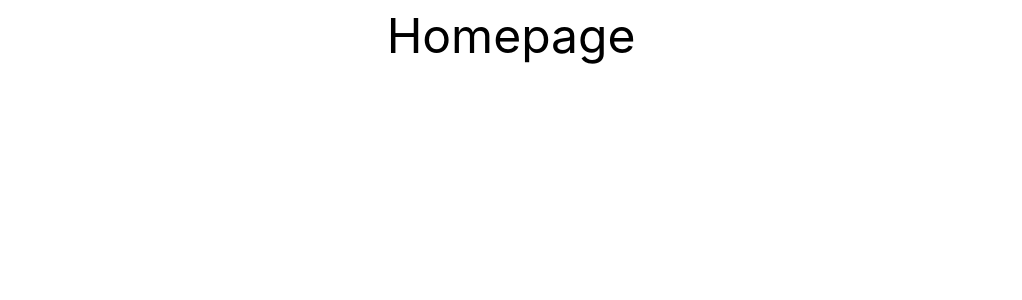
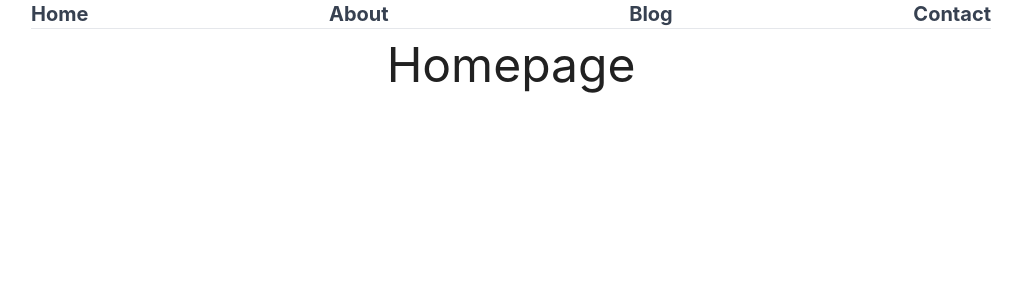
Before and after one commit to hughoreilly/Website, a Next.js app: page / in a window 1280 px wide. Shown: the top 300 px of the page, without its empty margins (129-1151 px from the left). Built offline with nearby package versions, Linux system fonts and the light colour scheme.

Commit message:
Added Nav Bar
Also added empty pages to connect to the nav bar

```diff
--- /dev/null
+++ b/components/layout.js
@@ -0,0 +1,12 @@
+import Head from 'next/head'
+
+export default function Layout({ children }) {
+    return (
+        <>
+            <Head>
+                <title>Hugh O'Reilly</title>
+            </Head>
+            <main>{children}</main>
+        </>
+    )
+}
--- /dev/null
+++ b/components/navbar.js
@@ -0,0 +1,23 @@
+import Link from 'next/link'
+
+export default function Navbar() {
+    return (
+        <div className={"text-gray-700 w-9/12 mx-auto"}>
+            <nav className="flex  font-bold text-xl justify-between">
+                <Link href="/">
+                    <a className={"ease-in duration-100 hover:text-hugh-black hover:scale-105"}>Home</a>
+                </Link>
+                <Link href="/about">
+                    <a className={"ease-in duration-100 hover:text-hugh-black hover:scale-105"}>About</a>
+                </Link>
+                <Link href="/blog">
+                    <a className={"ease-in duration-100 hover:text-hugh-black hover:scale-105"}>Blog</a>
+                </Link>
+                <Link href="/contact">
+                    <a className={"ease-in duration-100 hover:text-hugh-black hover:scale-105"}>Contact</a>
+                </Link>
+            </nav>
+            <hr></hr>
+        </div>
+    )
+}
--- a/package.json
+++ b/package.json
@@ -11,7 +11,8 @@
   "dependencies": {
     "next": "12.1.6",
     "react": "18.1.0",
-    "react-dom": "18.1.0"
+    "react-dom": "18.1.0",
+    "react-router-dom": "^6.3.0"
   },
   "devDependencies": {
     "autoprefixer": "^10.4.7",
--- a/pages/_app.js
+++ b/pages/_app.js
@@ -1,7 +1,9 @@
 import '../styles/globals.css'
 
 function MyApp({ Component, pageProps }) {
-  return <Component {...pageProps} />
+  const getLayout = Component.getLayout || ((page) => page)
+
+  return getLayout(<Component {...pageProps} />)
 }
 
 export default MyApp
--- /dev/null
+++ b/pages/about.js
@@ -0,0 +1,23 @@
+import Layout from '../components/layout'
+import Navbar from '../components/navbar'
+
+export default function About() {
+    return (
+        <section>
+            <div className={"text-hugh-black"}>
+                <h1 className="text-center">
+                    About
+                </h1>
+            </div>
+        </section>
+    )
+}
+
+About.getLayout = function getLayout(page) {
+    return (
+        <Layout>
+            <Navbar />
+            {page}
+        </Layout>
+    )
+}
--- /dev/null
+++ b/pages/blog.js
@@ -0,0 +1,24 @@
+import Layout from '../components/layout'
+import Navbar from '../components/navbar'
+
+
+export default function Blog() {
+    return (
+        <section>
+            <div className={"text-hugh-black"}>
+                <h1 className="text-center">
+                    Blog
+                </h1>
+            </div>
+        </section>
+    )
+}
+
+Blog.getLayout = function getLayout(page) {
+    return (
+            <Layout>
+                <Navbar />
+                {page}
+            </Layout>
+    )
+}
--- /dev/null
+++ b/pages/contact.js
@@ -0,0 +1,23 @@
+import Layout from '../components/layout'
+import Navbar from '../components/navbar'
+
+export default function Contact() {
+    return (
+        <section>
+            <div className={"text-hugh-black"}>
+                <h1 className="text-center">
+                    Contact
+                </h1>
+            </div>
+        </section>
+    )
+}
+
+Contact.getLayout = function getLayout(page) {
+    return (
+        <Layout>
+            <Navbar />
+            {page}
+        </Layout>
+    )
+}
--- a/pages/index.js
+++ b/pages/index.js
@@ -1,7 +1,25 @@
+import Layout from '../components/layout'
+import Navbar from '../components/navbar'
+
+
+
 export default function Home() {
   return (
-   <h1 className="text-center">
-     Homepage
-   </h1>
+      <section>
+          <div className={"text-hugh-black"}>
+              <h1 className="text-center">
+                  Homepage
+              </h1>
+          </div>
+      </section>
   )
 }
+
+Home.getLayout = function getLayout(page) {
+    return (
+        <Layout>
+            <Navbar />
+            {page}
+        </Layout>
+    )
+}
--- a/tailwind.config.js
+++ b/tailwind.config.js
@@ -4,7 +4,11 @@ module.exports = {
     "./components/**/*.{js,ts,jsx,tsx}",
   ],
   theme: {
-    extend: {},
+    extend: {
+      colors: {
+        "hugh-black": "#212121"
+      },
+    },
   },
   plugins: [],
 }
```
Also changed, not shown: 2 other files (tests, documents, lock files or other folders).
